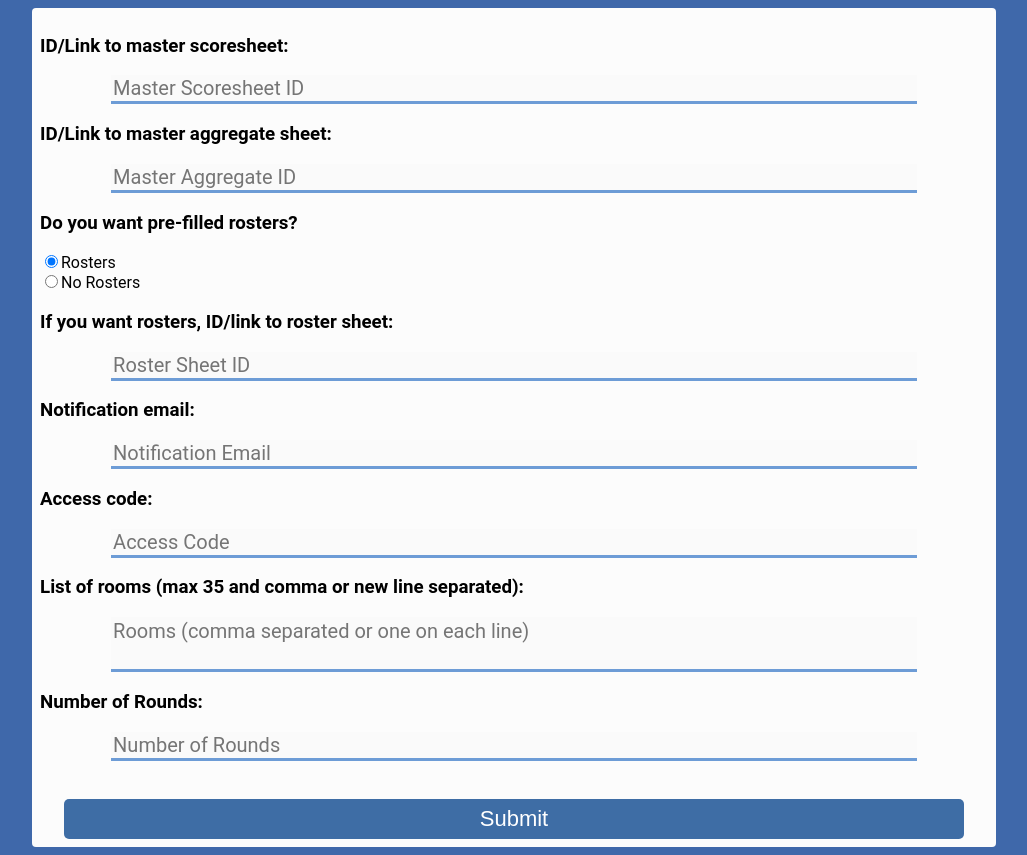
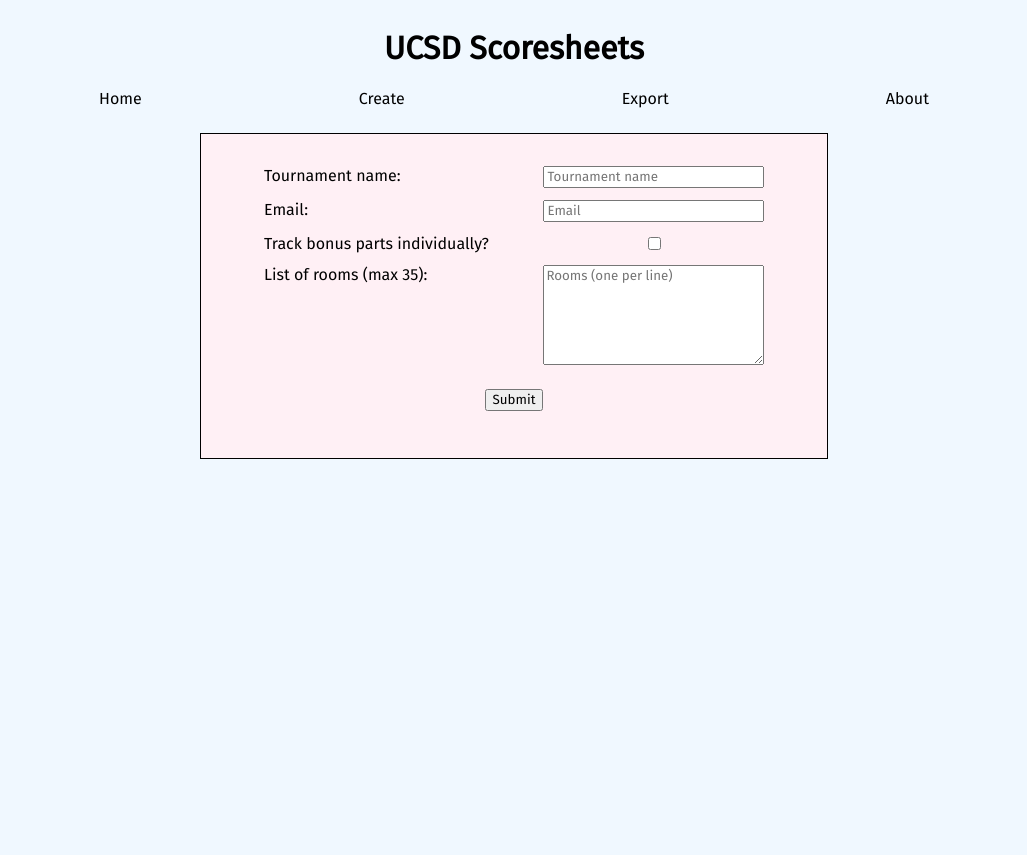
Before and after one commit to alistairgray42/ucsd-scoresheets, a Flask app: page /create in a window 1280 px wide. Shown: the whole page, without its empty margins (126-1153 px from the left). After the commit the page ends 459 px from the top, so only its background shows below. Run offline with Flask 2, Linux system fonts and the light colour scheme.

Commit message:
redoing front end

```diff
--- a/main.py
+++ b/main.py
@@ -9,7 +9,7 @@ from subprocess import Popen
 from hashlib import md5
 from smtplib import SMTP_SSL
 
-from flask import Flask, request, send_from_directory
+from flask import Flask, request, send_from_directory, render_template
 #from flask.ext.compress import Compress
 
 from apscheduler.schedulers.background import BackgroundScheduler
@@ -41,6 +41,7 @@ app = Flask("Scoresheet Generator")
 queue = []
 sqbs_queue = []
 
+
 def schedule_generation():
     global queue
     global last_epoch_start
@@ -55,24 +56,30 @@ def schedule_generation():
             api_calls_in_epoch += num_api_calls
             api_calls_from_last = num_api_calls
             queue.pop(i)
-            print("running:", filename, os.path.join("generation_configs", filename))
-            Popen([sys.executable, "scoresheetgen_with_rosters.py", os.path.join("generation_configs", filename)])
+            print("running:", filename, os.path.join(
+                "generation_configs", filename))
+            Popen([sys.executable, "scoresheetgen_with_rosters.py",
+                   os.path.join("generation_configs", filename)])
             break
+
 
 def schedule_sqbs_conversion():
     if(len(sqbs_queue) > 0):
         filename, rounds, rooms, powers, divisions = sqbs_queue.pop(0)
         print("converting:", filename)
-        Popen([sys.executable, "convert_to_sqbs.py", filename, str(rooms), str(rounds), str(powers), str(divisions)])
+        Popen([sys.executable, "convert_to_sqbs.py", filename, str(
+            rooms), str(rounds), str(powers), str(divisions)])
 
-#will modify in place
+# will modify in place
+
+
 def validate_create_args(args):
     global counter
     err_dict = {
         "code": "Invalid access code",
         "sheet": "Invalid ID or url for master scoresheet",
-        "agg" : "Invalid ID or url for master aggregate sheet",
-        "roster_id" : "Invalid ID or url for roster sheet",
+        "agg": "Invalid ID or url for master aggregate sheet",
+        "roster_id": "Invalid ID or url for roster sheet",
         "rooms": "Invalid number of rooms. Valid range: 1-{}".format(MAX_ROOMS),
         "num_rounds": "Invalid number of rounds. Valid range: 1-{}".format(MAX_ROUNDS),
         "email": "Invalid email",
@@ -89,17 +96,19 @@ def validate_create_args(args):
             return {"error": err_dict[key]}
 
     if(args["rooms"].count(",") > 0):
-        args["rooms"] = [i.strip()[:25] for i in args["rooms"].split(",") if len(i.strip()) > 0]
+        args["rooms"] = [i.strip()[:25]
+                         for i in args["rooms"].split(",") if len(i.strip()) > 0]
     else:
-        args["rooms"] = [i.strip()[:25] for i in args["rooms"].split("\n") if len(i.strip()) > 0]
+        args["rooms"] = [i.strip()[:25]
+                         for i in args["rooms"].split("\n") if len(i.strip()) > 0]
     if(len(set(args["rooms"])) != len(args["rooms"])):
         return {"error": err_dict["duplicate_room_names"]}
 
     if(len(args["rooms"]) > MAX_ROOMS or len(args["rooms"]) <= 0):
-            return {"error": err_dict["rooms"]}
+        return {"error": err_dict["rooms"]}
 
-
-    email_match = re.match(r'([a-zA-Z0-9_.+-]+@[a-zA-Z0-9-]+\.[a-zA-Z0-9-.]+)', args["email"])
+    email_match = re.match(
+        r'([a-zA-Z0-9_.+-]+@[a-zA-Z0-9-]+\.[a-zA-Z0-9-.]+)', args["email"])
     if(not email_match or len(email_match.groups()[0]) > MAX_EMAIL_LENGTH):
         return {"error": err_dict["email"]}
     else:
@@ -122,12 +131,13 @@ def validate_create_args(args):
 def validate_convert_args(args):
     global counter
     err_dict = {
-        "agg" : "Invalid ID or url for master aggregate sheet. Or you may not have chosen to use rosters",
+        "agg": "Invalid ID or url for master aggregate sheet. Or you may not have chosen to use rosters",
         "email": "Invalid email",
         "num_rounds": "Invalid number of rounds",
         "num_rooms": "Invalid number of rooms"
     }
-    email_match = re.match(r'([a-zA-Z0-9_.+-]+@[a-zA-Z0-9-]+\.[a-zA-Z0-9-.]+)', args["email"])
+    email_match = re.match(
+        r'([a-zA-Z0-9_.+-]+@[a-zA-Z0-9-]+\.[a-zA-Z0-9-.]+)', args["email"])
     if(not email_match or len(email_match.groups()[0]) > MAX_EMAIL_LENGTH):
         return {"error": err_dict["email"]}
     else:
@@ -146,7 +156,7 @@ def validate_convert_args(args):
 
     match = validate_spreadsheet(args["agg"])
     if(match):
-        if (os.path.isfile(os.path.join("sqbs_configs", generate_filename(match,".json")))):
+        if (os.path.isfile(os.path.join("sqbs_configs", generate_filename(match, ".json")))):
             args["agg"] = match
             return False
 
@@ -157,18 +167,23 @@ def validate_convert_args(args):
 def serve_static(filename):
     return send_from_directory("static", filename)
 
+
 @app.route("/")
 def serve_index():
-    return serve_static("info.html")
+    return render_template("info.html")
+
 
 @app.route("/create")
 def create_index():
-    return serve_static("create_form.html")
+    # return serve_static("create_form.html")
+    return render_template("create_form.html")
+
 
 @app.route("/create/submit")
 def create():
     global last_epoch_start
-    req = dict((i,j.strip()) for i,j in zip(request.args.keys(), request.args.values()))
+    req = dict((i, j.strip())
+               for i, j in zip(request.args.keys(), request.args.values()))
     invalid = validate_create_args(req)
     if(invalid):
         return json.dumps(invalid)
@@ -177,20 +192,24 @@ def create():
         json.dump(req, f)
     if(len(queue) == 0):
         last_epoch_start = int(time.time())
-    queue.append((filename, len(req["rooms"]) * (2 if req["rosters"] == "true" else 0) + 1))
+    queue.append((filename, len(req["rooms"]) *
+                  (2 if req["rosters"] == "true" else 0) + 1))
     return json.dumps({"success": req["email"]})
+
 
 @app.route("/convert")
 def convert_index():
     return serve_static("convert_form.html")
 
+
 @app.route("/convert/submit")
 def convert():
-    req = dict((i,j.strip()) for i,j in zip(request.args.keys(), request.args.values()))
+    req = dict((i, j.strip())
+               for i, j in zip(request.args.keys(), request.args.values()))
     invalid = validate_convert_args(req)
     if(invalid):
         return json.dumps(invalid)
-    file = os.path.join("sqbs_configs", generate_filename(req["agg"],".json"))
+    file = os.path.join("sqbs_configs", generate_filename(req["agg"], ".json"))
     d = {}
     with open(file) as f:
         d = json.load(f)
@@ -205,21 +224,25 @@ def convert():
     if (duplicate):
         return json.dumps({"error": "You already have a job request for that aggregate sheet"})
     else:
-        sqbs_queue.append((file, req["num_rounds"], req["num_rooms"], powers, divisions))
+        sqbs_queue.append(
+            (file, req["num_rounds"], req["num_rooms"], powers, divisions))
         with open(file, "w") as f:
             d["email"] = req["email"]
-            json.dump(d,f)
-        return json.dumps({"success" : "Your sqbs conversion job has been submitted. You should receive an email within the next few minutes with the resulting sqbs file"})
+            json.dump(d, f)
+        return json.dumps({"success": "Your sqbs conversion job has been submitted. You should receive an email within the next few minutes with the resulting sqbs file"})
 
 
 @app.route("/sqbs/<path:filename>")
 def serve_sqbs_file(filename):
     return send_from_directory("sqbs_files", filename)
 
+
 scheduler = BackgroundScheduler()
 scheduler.start()
-scheduler.add_job(func=schedule_generation, trigger=IntervalTrigger(seconds=GENERATION_SCHEDULE_INTERVAL), replace_existing=True)
-scheduler.add_job(func=schedule_sqbs_conversion, trigger=IntervalTrigger(seconds=GENERATION_SCHEDULE_INTERVAL), replace_existing=True)
+scheduler.add_job(func=schedule_generation, trigger=IntervalTrigger(
+    seconds=GENERATION_SCHEDULE_INTERVAL), replace_existing=True)
+scheduler.add_job(func=schedule_sqbs_conversion, trigger=IntervalTrigger(
+    seconds=GENERATION_SCHEDULE_INTERVAL), replace_existing=True)
 atexit.register(lambda: scheduler.shutdown())
 if __name__ == '__main__':
     print(hotp.at(counter))
--- a/static/create_form.html
+++ /dev/null
@@ -1,78 +0,0 @@
-<html>
-<head>
-	<meta charset="utf-8">
-	<title>Create an Aggregate Scoresheet</title>
-	<script src="https://code.jquery.com/jquery-3.3.1.min.js"></script>
-	<link rel="stylesheet" type="text/css" href="/static/style.css">
-	<script>
-	validateForm = (sheet, agg, rosters, roster_id, email, otp, rooms, num_rounds)=>{
-		return true;
-	}
-	$(document).ready(()=>{
-		$('input[type=radio][name=rosters]').change(() => {
-        if ($('input[type=radio][name=rosters]:checked').val() == 'Rosters') {
-            $("#roster_id").prop("disabled", false)
-        }
-        else{
-            $("#roster_id").prop("disabled", true)
-        }
-		});
-		$("#submit").click((e)=>{
-			sheet = $("#sheet_id").val();
-			agg = $("#agg_id").val();
-			rosters = $('input[type=radio][name=rosters]:checked').val() == 'Rosters'
-			roster_id = $("#roster_id").val();
-			email = $("#email").val();
-			code = $("#access_code").val();
-			rooms = $("#rooms").val()
-			num_rounds = $("#num_rounds").val()
-			if(validateForm(sheet, agg, rosters, roster_id, email, code, rooms, num_rounds)){
-				a = {};
-				a.sheet = sheet;
-				a.agg = agg;
-				a.rosters = rosters;
-				a.roster_id = roster_id;
-				a.email = email
-				a.code = code;
-				a.rooms = rooms;
-				a.num_rounds = num_rounds
-				$.get("/create/submit", a, (data)=>{
-					if(data.error){
-						alert(data.error);
-					}
-					else if(data.success){
-						alert("Scoresheet generation request successful. If you do not receive an email at " + data.success + " within the next hour, please contact me")
-					}
-				}, "json");
-			}
-		})
-
-	});
-	</script>
-</head>
-<body>
-		<div id="wrapper">
-		<h3>ID/Link to master scoresheet:</h3>
-		<input type="text" id="sheet_id" placeholder="Master Scoresheet ID">
-		<h3>ID/Link to master aggregate sheet:</h3>
-		<input type="text" id="agg_id" placeholder="Master Aggregate ID">
-		<h3>Do you want pre-filled rosters?</h3>
-		<input type="radio" value="Rosters" name="rosters" checked>Rosters<br>
-		<input type="radio" value="No" name="rosters">No Rosters<br>
-		<h3>If you want rosters, ID/link to roster sheet:</h3>
-		<input type="text" id="roster_id" placeholder="Roster Sheet ID">
-		<h3>Notification email:</h3>
-		<input type="text" id="email" placeholder="Notification Email">
-		<h3>Access code:</h3>
-		<input type="text" id="access_code" placeholder="Access Code">
-		<h3>List of rooms (max 35 and comma or new line separated):</h3>
-		<textarea id="rooms" placeholder="Rooms (comma separated or one on each line)"></textarea>
-		<h3>Number of Rounds:</h3>
-		<input type="text" id="num_rounds" placeholder="Number of Rounds"><br><br>
-		<button id="submit">Submit</button>
-		</div>
-
-
-
-</body>
-</html>
--- a/static/style.css
+++ b/static/style.css
@@ -1,104 +1,70 @@
-input{
-		font-family: Roboto, sans-serif;
-		color: #000;
-		font-size: 20px;
-		border-width: 0px 0px 3px 0px;
-		transition: border-color 0.3s;
-		border-color: #6d9cd6;
-
-}
-input[type=text]{
-	width: 85%;
-	display:block;
-	margin-left:auto;
-	margin-right:auto;
-	background-color: #fafafa;
+/* fira-sans-regular - latin */
+@font-face {
+  font-family: 'Fira Sans';
+  font-style: normal;
+  font-weight: 400;
+  src: local('Fira Sans Regular'), local('FiraSans-Regular'),
+       url('fonts/fira-sans-v10-latin-regular.woff2') format('woff2'), /* Chrome 26+, Opera 23+, Firefox 39+ */
+       url('fonts/fira-sans-v10-latin-regular.woff') format('woff'); /* Chrome 6+, Firefox 3.6+, IE 9+, Safari 5.1+ */
 }
 
-input[disabled]{
-	background-color:#d6d6d6;
+* {
+	font-family: 'Fira Sans', sans-serif;
 }
 
-input:focus{
-	border-color:#335c8c;
-	transition: border-color 0.5s;
-	outline-color: transparent;
-	outline-style: none;
-	background-color:#fff;
 
+body {
+	background-color: aliceblue;
 }
 
-button{
-	border-radius: 5px;
-	background-color: #3e6da5;
-	border-style:none;
-	padding: 7px;
-	font-size:22px;
-	color: #fff;
-	width:auto;
-	transition: background-color 0.2s ease 0s, box-shadow 0.2s ease 0s;
-	display:block;
-	width:95%;
-	margin-left:auto;
-	margin-right:auto;
+#page-header{
+	display: flex;
+	flex-direction: column;
+	justify-content: center;
 
-
+	padding-bottom: 2%;
 }
 
-button:hover{
-	background-color: #4c86c9;
-	transition: background-color 0.2s ease 0s, box-shadow 0.2s ease 0s;
-	box-shadow: 1px 1px 3px #888;
-	cursor:pointer;
+.header-row{
+	display: flex;
+	flex-direction: row;
+	justify-content: space-evenly;
 }
 
-button:active{
-	background-color: #335c8c;
-	transition: background-color 0.08s;
-}
-textarea{
-font-family: Roboto, sans-serif;
-color: #000;
-font-size: 20px;
-width:85%;
-resize:none;
-border-width: 0px 0px 3px 0px;
-transition: border-color 0.3s;
-border-color: #6d9cd6;
-background-color: #fafafa;
-	display:block;
-	margin-left:auto;
-	margin-right:auto;
+#wrapper{
+	max-width: 500px;
+	margin-left: auto;
+	margin-right: auto;
+
+	display: flex;
+	flex-direction: column;
+	justify-content: center;
+
+	padding: 2.5% 5% 2.5% 5%;
+
+	background-color: lavenderblush;
+	border: 1px solid black;
 }
 
-textarea:focus{
-	border-color:#335c8c;
-	transition: border-color 0.5s;
-	outline-color: transparent;
-	outline-style: none;
-	background-color:#fff;
-}
-input[type=number]::-webkit-outer-spin-button,
-input[type=number]::-webkit-inner-spin-button {
-    -webkit-appearance: none;
-    margin: 0;
+#form-grid {
+	display: grid;
+	grid-template-columns: auto auto;
+	grid-template-rows: auto auto auto auto auto auto;
+
+	gap: 12px;
 }
 
-input[type=number] {
-    -moz-appearance:textfield;
-	font-size:15px;
+.input-prompt {
+	grid-column-start: 1;
+	grid-column-end: 1;
 }
-body{
-	background-color:#3f68aa;
-	font-family: Roboto, sans-serif;
 
+#rooms {
+	resize: vertical;
+	min-height: 100px;
 }
-#wrapper{
-	background-color: #fcfcfc;
-	width: 75%;
-	margin-left: auto;
-	margin-right:auto;
-	padding: 8px;
-	border-radius:4px;
 
+.centering-div {
+	display: flex;
+	justify-content: center;
 }
--- /dev/null
+++ b/templates/create_form.html
@@ -0,0 +1,84 @@
+<html lang="en">
+
+<head>
+	<meta charset="utf-8">
+	<title>Create an Aggregate Scoresheet</title>
+	<script src="https://code.jquery.com/jquery-3.3.1.min.js"></script>
+	<link rel="stylesheet" type="text/css" href="/static/style.css">
+	<script>
+		validateForm = (email, otp, rooms, num_rounds) => {
+			return true;
+		}
+		$(document).ready(() => {
+			$('input[type=radio][name=rosters]').change(() => {
+				if ($('input[type=radio][name=rosters]:checked').val() == 'Rosters') {
+					$("#roster_id").prop("disabled", false)
+				}
+				else {
+					$("#roster_id").prop("disabled", true)
+				}
+			});
+			$("#submit").click((e) => {
+				sheet = $("#sheet_id").val();
+				agg = $("#agg_id").val();
+				rosters = $('input[type=radio][name=rosters]:checked').val() == 'Rosters'
+				roster_id = $("#roster_id").val();
+				email = $("#email").val();
+				code = $("#access_code").val();
+				rooms = $("#rooms").val()
+				num_rounds = $("#num_rounds").val()
+				if (validateForm(sheet, agg, rosters, roster_id, email, code, rooms, num_rounds)) {
+					a = {};
+					a.sheet = sheet;
+					a.agg = agg;
+					a.rosters = rosters;
+					a.roster_id = roster_id;
+					a.email = email
+					a.code = code;
+					a.rooms = rooms;
+					a.num_rounds = num_rounds
+					$.get("/create/submit", a, (data) => {
+						if (data.error) {
+							alert(data.error);
+						}
+						else if (data.success) {
+							alert("Scoresheet generation request successful. If you do not receive an email at " + data.success + " within the next hour, please contact me")
+						}
+					}, "json");
+				}
+			})
+
+		});
+	</script>
+</head>
+
+<body>
+	{% include 'header.html' %}
+	<div id="wrapper">
+		<form>
+			<div id="form-grid">
+				<label class="input-prompt" for="tourney_name">Tournament name:</label>
+				<input type="text" id="tourney_name" placeholder="Tournament name" required>
+
+				<label class="input-prompt" for="email">Email:</label>
+				<input type="text" id="email" placeholder="Email" required>
+
+				<label class="input-prompt" for="bonus_tracking">Track bonus parts individually?</label>
+				<div class="centering-div">
+					<input type="checkbox" id="bonus_tracking">
+				</div>
+
+				<label class="input-prompt" for="rooms">List of rooms (max 35):</label>
+				<textarea id="rooms" placeholder="Rooms (one per line)"></textarea>
+			</div>
+
+			<div class="centering-div">
+				<input type="submit" id="submit" value="Submit">
+			</div>
+
+		</form>
+
+	</div>
+</body>
+
+</html>
--- /dev/null
+++ b/templates/header.html
@@ -0,0 +1,12 @@
+<div id="page-header">
+    <div class="header-row">
+        <h1>UCSD Scoresheets</h1>
+    </div>
+    <div class="header-row">
+        <div class="header-item">Home</div>
+        <div class="header-item">Create</div>
+        <div class="header-item">Export</div>
+        <div class="header-item">About</div>
+    </div>
+
+</div>
```
Also changed, not shown: static/info.html (deleted, +0 -46 lines), static/style_old.css (added, +122 -0 lines), templates/info.html (added, +18 -0 lines), static/fonts/fira-sans-v10-latin-regular.woff (added), static/fonts/fira-sans-v10-latin-regular.woff2 (added), utils.py (line endings or trailing spaces).
